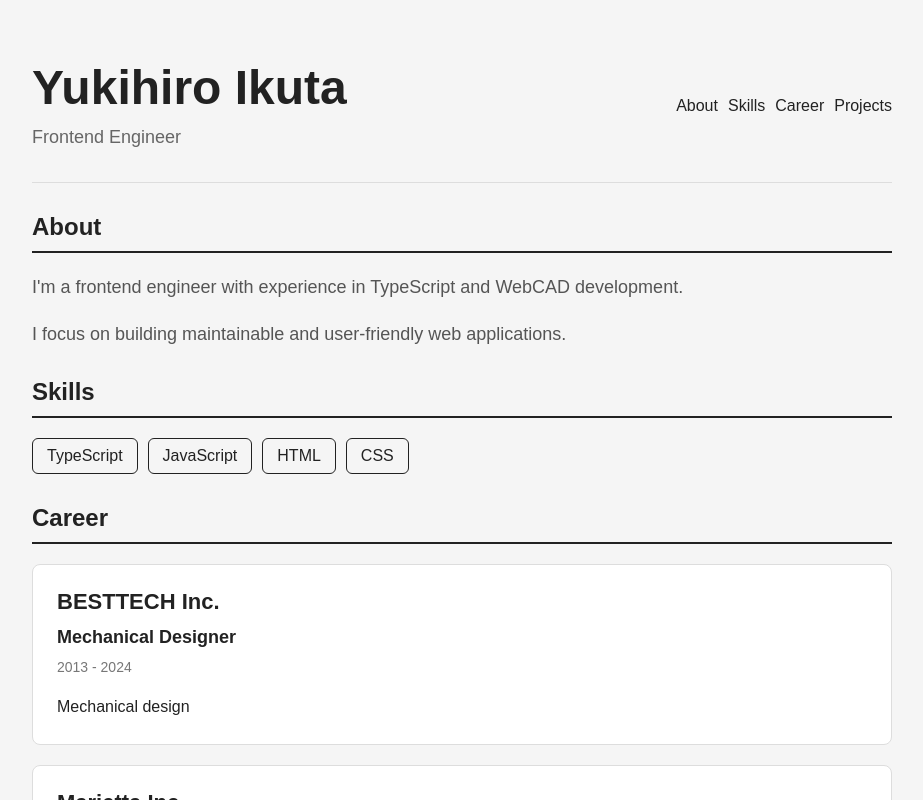
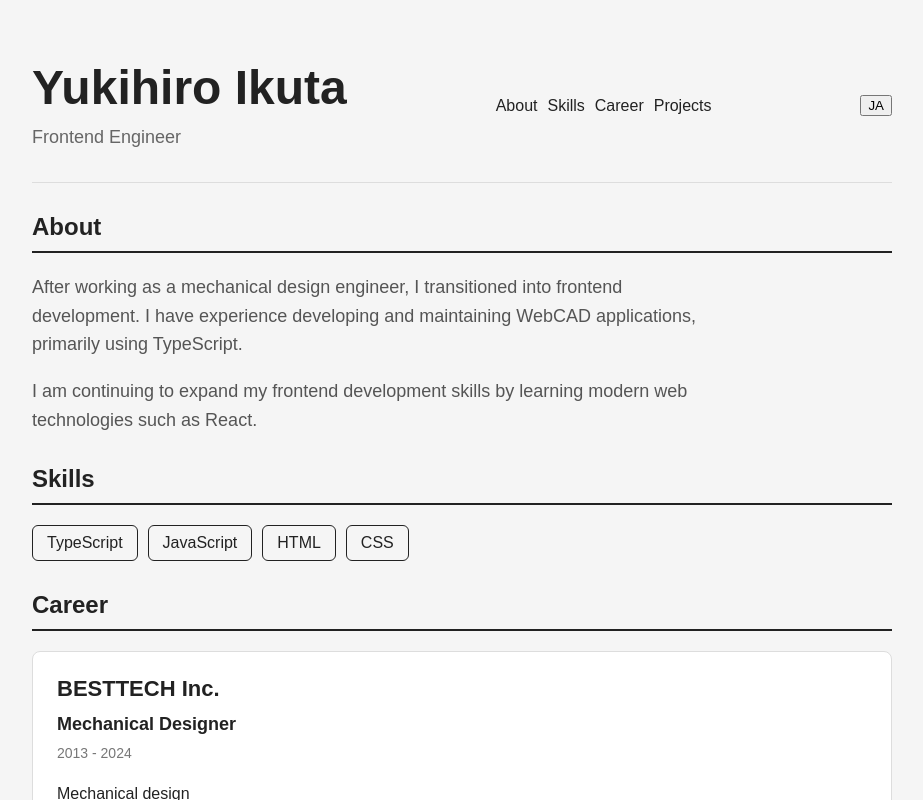
Before and after one commit to simoon712/my-portfolio, a React (Vite) app: page / in a window 1280 px wide. Shown: the top 800 px of the page, without its empty margins (178-1101 px from the left). Built offline with nearby package versions, Linux system fonts and the light colour scheme.

Commit message:
Add language switcher

```diff
--- a/src/App.tsx
+++ b/src/App.tsx
@@ -7,29 +7,36 @@ import Footer from './components/Footer';
 import CareerList from './components/CareerList';
 import ProjectList from './components/ProjectList';
 import type { ProjectData } from './components/Project';
+import { useState } from "react";
 
 const careers: CareerData[] = [
   {
     id: 1,
     company: 'BESTTECH Inc.',
-    position: 'Mechanical Designer',
+    positionEn: 'Mechanical Designer',
+    positionJa: '機械設計エンジニア',
     period: '2013 - 2024',
-    description: 'Mechanical design'
+    descriptionEn: 'Mechanical design',
+    descriptionJa: '機械設計業務',
   },
   {
     id: 2,
     company: 'Marietta Inc.',
-    position: 'Frontend Engineer',
+    positionEn: 'Frontend Engineer',
+    positionJa: 'フロントエンドエンジニア',
     period: '2024 - 2025',
-    description: 'WebCAD development and maintenance'
+    descriptionEn: 'WebCAD development and maintenance',
+    descriptionJa: 'WebCADの開発・保守',
   }
 ];
 
 const projects: ProjectData[] = [
   {
     id: 1,
-    title: 'Simple 2D Editor',
-    description: 'A simple 2D drawing application built with React and TypeScript.',
+    titleEn: 'Simple 2D Editor',
+    titleJa: 'シンプルな2Dエディタ',
+    descriptionEn: 'A simple 2D drawing application built with React and TypeScript.',
+    descriptionJa: 'ReactとTypeScriptを使って構築された、シンプルな2D描画アプリケーションです。',
     technologies: ['TypeScript', 'React', 'HTML', 'CSS', 'Git'],
     githubUrl: '',
     demoUrl: ''
@@ -37,19 +44,34 @@ const projects: ProjectData[] = [
 ];
 
 function App() {
+  // 表示言語の状態を管理（false: 英語 / true: 日本語）
+  const [isJapanese, setIsJapanese] = useState(false);
+
   return (
     <>
-      <Header />
+      <Header
+        isJapanese = {isJapanese}
+        setIsJapanese = {setIsJapanese}
+      />
+      <main>
+        <About
+          isJapanese = {isJapanese}
+        />
 
-      <main>
-        <About />
+        <Skills
+          isJapanese = {isJapanese}
+          skills = {['TypeScript', 'JavaScript', 'HTML', 'CSS']}
+        />
 
-        <Skills skills = {['TypeScript', 'JavaScript', 'HTML', 'CSS']} />
+        <CareerList
+          isJapanese = {isJapanese}
+          careers = {careers}
+        />
 
-        <CareerList careers = {careers} />
-
-        <ProjectList projects = {projects} />
-
+        <ProjectList
+          isJapanese = {isJapanese}
+          projects = {projects}
+        />
       </main>
 
       <Footer />
--- a/src/components/About.tsx
+++ b/src/components/About.tsx
@@ -1,18 +1,27 @@
-function About() {
+type AboutProps = {
+  isJapanese: boolean;
+}
+
+function About(props: AboutProps) {
   return (
     <section
       className = "about"
       id = "about"
     >
-      <h2>About</h2>
+      <h2>{props.isJapanese ? '自己紹介' : 'About'}</h2>
 
       <p>
-        I'm a frontend engineer with experience in TypeScript and WebCAD
-        development.
+        {props.isJapanese ?
+          '機械設計エンジニアとしての経験を経て、フロントエンド開発へ転向しました。TypeScriptを中心に、WebCADの開発・保守に携わってきました。' :
+          "After working as a mechanical design engineer, I transitioned into frontend development. I have experience developing and maintaining WebCAD applications, primarily using TypeScript."
+        }
       </p>
 
       <p>
-        I focus on building maintainable and user-friendly web applications.
+        {props.isJapanese ?
+          '現在はこれまでの実務経験をもとに、フロントエンドエンジニアとしてさらに技術の幅を広げるため、ReactなどのモダンなWeb技術にも取り組んでいます。' :
+          "I am continuing to expand my frontend development skills by learning modern web technologies such as React."
+        }
       </p>
     </section>
   );
--- a/src/components/Career.tsx
+++ b/src/components/Career.tsx
@@ -1,13 +1,16 @@
 export type CareerData = {
-  id:          number; // id
-  company:     string; // 会社名（企業名）
-  position:    string; // 役職（職種・ポジション）
-  period:      string; // 期間（在籍期間）
-  description: string; // 業務内容（詳細・説明）
+  id:            number; // id
+  company:       string; // 会社名（企業名）
+  positionEn:    string; // 役職（職種・ポジション）
+  positionJa:    string; // 役職（職種・ポジション）
+  period:        string; // 期間（在籍期間）
+  descriptionEn: string; // 業務内容（詳細・説明）
+  descriptionJa: string; // 業務内容（詳細・説明）
 };
 
 type CareerProps = {
   career: CareerData;
+  isJapanese: boolean;
 };
 
 function Career(props: CareerProps) {
@@ -16,9 +19,9 @@ function Career(props: CareerProps) {
   return (
     <div className = "career-item">
       <h3 className = "career-company">{career.company}</h3>
-      <p className = "career-position">{career.position}</p>
+      <p className = "career-position">{props.isJapanese ? career.positionJa : career.positionEn}</p>
       <p className = "career-period">{career.period}</p>
-      <p className = "career-description">{career.description}</p>
+      <p className = "career-description">{props.isJapanese ? career.descriptionJa : career.descriptionEn}</p>
     </div>
   );
 }
--- a/src/components/CareerList.tsx
+++ b/src/components/CareerList.tsx
@@ -3,6 +3,7 @@ import type { CareerData } from './Career';
 
 type CareerListProps = {
   careers: CareerData[];
+  isJapanese: boolean;
 };
 
 function CareerList(props: CareerListProps) {
@@ -10,12 +11,13 @@ function CareerList(props: CareerListProps) {
 
   return (
     <section id = "career">
-      <h2>Career</h2>
+      <h2>{props.isJapanese ? '経歴' : 'Career'}</h2>
 
       {careers.map((career) => (
           <Career
             key = {career.id}
             career = {career}
+            isJapanese = {props.isJapanese}
           />
       ))}
     </section>
--- a/src/components/Header.tsx
+++ b/src/components/Header.tsx
@@ -1,17 +1,28 @@
-function Header() {
+type HeaderProps = {
+  isJapanese: boolean;
+  setIsJapanese: (value: boolean) => void;
+};
+
+function Header(props: HeaderProps) {
+
   return (
     <header className = "header">
       <div className = "header-name">
-        <h1>Yukihiro Ikuta</h1>
-        <p>Frontend Engineer</p>
+        <h1>{props.isJapanese ? '生田幸寛' : 'Yukihiro Ikuta'}</h1>
+        <p>{props.isJapanese ? 'フロントエンド' : 'Frontend Engineer'}</p>
       </div>
 
       <nav className = "nav">
-        <a href = "#about">About</a>
-        <a href = "#skills">Skills</a>
-        <a href = "#career">Career</a>
-        <a href = "#projects">Projects</a>
+        <a href = "#about">{props.isJapanese ? '自己紹介' : 'About'}</a>
+        <a href = "#skills">{props.isJapanese ? 'スキル' : 'Skills'}</a>
+        <a href = "#career">{props.isJapanese ? '経歴' : 'Career'}</a>
+        <a href = "#projects">{props.isJapanese ? '制作物' : 'Projects'}</a>
       </nav>
+      <button
+        onClick = {() => props.setIsJapanese(!props.isJapanese)}
+        >
+        {props.isJapanese ? 'EN' : 'JA'}
+      </button>
     </header>
   );
 }
--- a/src/components/Project.tsx
+++ b/src/components/Project.tsx
@@ -1,14 +1,17 @@
 export type ProjectData = {
-  id:           number;   // ID
-  title:        string;   // プロジェクト名
-  description:  string;   // プロジェクトの説明
-  technologies: string[]; // 使用技術
-  githubUrl:    string;   // GitHubのURL
-  demoUrl:      string;   // 公開サイトのURL
+  id:            number;   // ID
+  titleEn:       string;   // プロジェクト名（英語）
+  titleJa:       string;   // プロジェクト名（日本語）
+  descriptionEn: string;   // プロジェクトの説明（英語）
+  descriptionJa: string;   // プロジェクトの説明（日本語）
+  technologies:  string[]; // 使用技術
+  githubUrl:     string;   // GitHubのURL
+  demoUrl:       string;   // 公開サイトのURL
 };
 
 type ProjectProps = {
   project: ProjectData;
+  isJapanese: boolean;
 };
 
 function Project(props: ProjectProps) {
@@ -16,8 +19,8 @@ function Project(props: ProjectProps) {
 
   return (
     <div className = "project-item">
-      <h3 className = "project-title">{project.title}</h3>
-      <p className = "project-description">{project.description}</p>
+      <h3 className = "project-title">{props.isJapanese ? project.titleJa : project.titleEn}</h3>
+      <p className = "project-description">{props.isJapanese ? project.descriptionJa : project.descriptionEn}</p>
       <ul className = "project-technologies">
         {project.technologies.map((technology) => {
           return (
--- a/src/components/ProjectList.tsx
+++ b/src/components/ProjectList.tsx
@@ -3,6 +3,7 @@ import type { ProjectData } from './Project';
 
 type ProjectListProps = {
   projects: ProjectData[];
+  isJapanese: boolean;
 };
 
 function ProjectList(props: ProjectListProps) {
@@ -10,12 +11,13 @@ function ProjectList(props: ProjectListProps) {
 
   return (
     <section id = "projects">
-      <h2>Projects</h2>
+      <h2>{props.isJapanese ? '制作物' : 'Projects'}</h2>
 
       {projects.map((project) => (
           <Project
             key = {project.id}
             project = {project}
+            isJapanese = {props.isJapanese}
           />
       ))}
     </section>
--- a/src/components/Skills.tsx
+++ b/src/components/Skills.tsx
@@ -1,5 +1,6 @@
 type SkillsProps = {
   skills: string[];
+  isJapanese: boolean;
 };
 
 function Skills(props: SkillsProps) {
@@ -10,7 +11,7 @@ function Skills(props: SkillsProps) {
       className = "skills"
       id = "skills"
     >
-      <h2>Skills</h2>
+      <h2>{props.isJapanese ? 'スキル' : 'Skills'}</h2>
       <ul className = "skill-list">
         {skills.map((skill) => {
           return (
```
